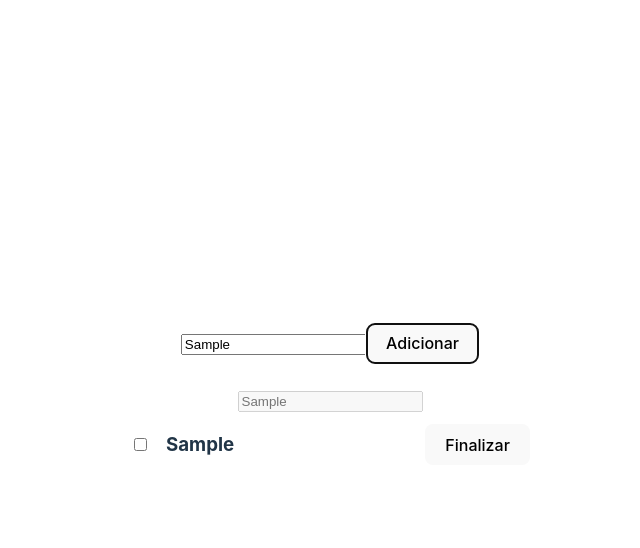
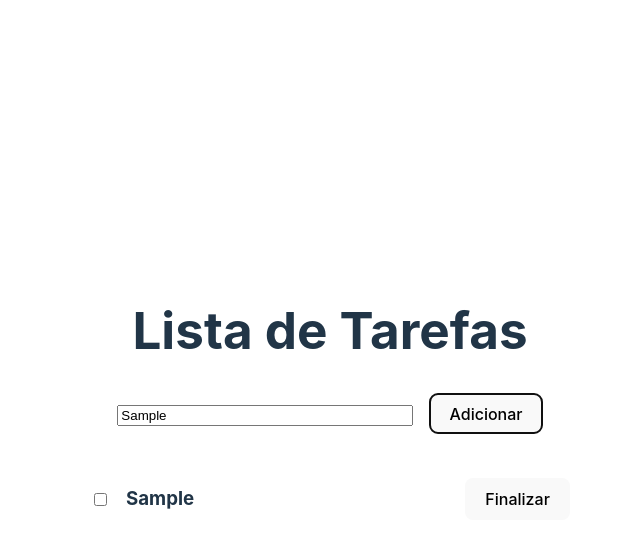
Before and after one commit to AlvaroHCP/M1S09-Lista, a React (Vite) app in the folder to-do-list/: page / in a window 1280 px wide. Both pictures are taken after typing "Sample" into the empty fields and a click on the button "Adicionar". Shown: the top 548 px of the page, without its empty margins (310-950 px from the left). Built offline with nearby package versions, Linux system fonts and the light colour scheme.

Commit message:
Feature: Function removerTarefa created.

```diff
--- a/to-do-list/src/App.jsx
+++ b/to-do-list/src/App.jsx
@@ -7,7 +7,8 @@ function App() {
 
   const [listaTarefas, setListaTarefas] = useState([])
 
-  const adicionarTarefa = (texto) => {
+  const adicionarTarefa = (e, texto) => {
+    e.preventDefault()
     if (texto == "") {
       alert("É necessário escrever uma tarefa")
       return
@@ -18,12 +19,22 @@ function App() {
     setListaTarefas([...listaTarefas, novaTarefa])
   }
 
+  const removerTarefa = (id) => {
+    const novaLista = listaTarefas.filter(tarefa => tarefa.id != id)
+
+    setListaTarefas(novaLista)
+  }
+
   return (
     <>
       {console.log(listaTarefas)}
       <CardAdicionar adicionarTarefa={adicionarTarefa} />
       {listaTarefas.map((tarefa) => (
-        <ListItem key={tarefa.id} id={tarefa.id} textoTarefa={tarefa.textoTarefa} finalizado={tarefa.finalizado} />
+        <ListItem key={tarefa.id}
+          id={tarefa.id}
+          textoTarefa={tarefa.textoTarefa}
+          finalizado={tarefa.finalizado}
+          removerTarefa={removerTarefa} />
       ))}
     </>
   )
--- a/to-do-list/src/components/CardAdicionar/index.jsx
+++ b/to-do-list/src/components/CardAdicionar/index.jsx
@@ -1,3 +1,4 @@
+import "./style.css"
 import { useState } from "react"
 
 function CardAdicionar(props) {
@@ -6,13 +7,16 @@ function CardAdicionar(props) {
 
     return (
         <>
-            <div>
-                <input type="text"
-                    value={tarefa}
-                    placeholder="Adicionar Tarefa"
-                    onChange={(e) => setTarefa(e.target.value)} />
-                <button onClick={() => (props.adicionarTarefa(tarefa))}>Adicionar</button>
-                <br /><br /><input type="text" placeholder={tarefa} disabled />
+            <div className="tarefas">
+                <h1>Lista de Tarefas</h1>
+                <form>
+                    <input className="tarefa-input" type="text"
+                        value={tarefa}
+                        placeholder="Adicione aqui sua Tarefa!"
+                        onChange={(e) => setTarefa(e.target.value)} />
+                    <button className="btn-adicionar" onClick={(e) => (props.adicionarTarefa(e, tarefa))}>Adicionar</button>
+                </form>
+                {/* <br /><br /><input type="text" placeholder={tarefa} disabled /> */}
             </div>
         </>
     )
--- /dev/null
+++ b/to-do-list/src/components/CardAdicionar/style.css
@@ -0,0 +1,14 @@
+.tarefas {
+    width: 30rem;
+    margin-bottom: 2rem;
+    justify-content: center;
+    align-content: center;
+}
+
+.tarefa-input {
+    width: 18rem;
+}
+
+.btn-adicionar {
+    margin-left: 1rem;
+}
--- a/to-do-list/src/components/ListItem/index.jsx
+++ b/to-do-list/src/components/ListItem/index.jsx
@@ -7,14 +7,16 @@ function ListItem(props) {
 
     return (
         <>
-            <div className="container">
+            <section className="container">
                 <input type="checkbox" checked={finalizado} />
                 {/* <h3>{props.id} - {props.textoTarefa} - {finalizado ? "Sim" : "Não"}</h3> */}
                 <div className="container lista">
                     <h3 className={finalizado && "tarefaFinalizada"}>{props.textoTarefa}</h3>
-                    <button onClick={() => setFinalizado(!finalizado)}>Finalizar</button>
+                    <div>
+                        <button onClick={() => setFinalizado(!finalizado)}>Finalizar</button>
+                    </div>
                 </div>
-            </div>
+            </section>
         </>
     )
 }
--- a/to-do-list/src/components/ListItem/style.css
+++ b/to-do-list/src/components/ListItem/style.css
@@ -1,5 +1,5 @@
 .container {
-    width: 25rem;
+    width: 30rem;
     display: flex;
     align-items: center;
 }
@@ -21,3 +21,7 @@
 .tarefa button {
     height: 10px;
 }
+
+.btn-remover {
+    margin-left: 0.5rem;
+}
```
